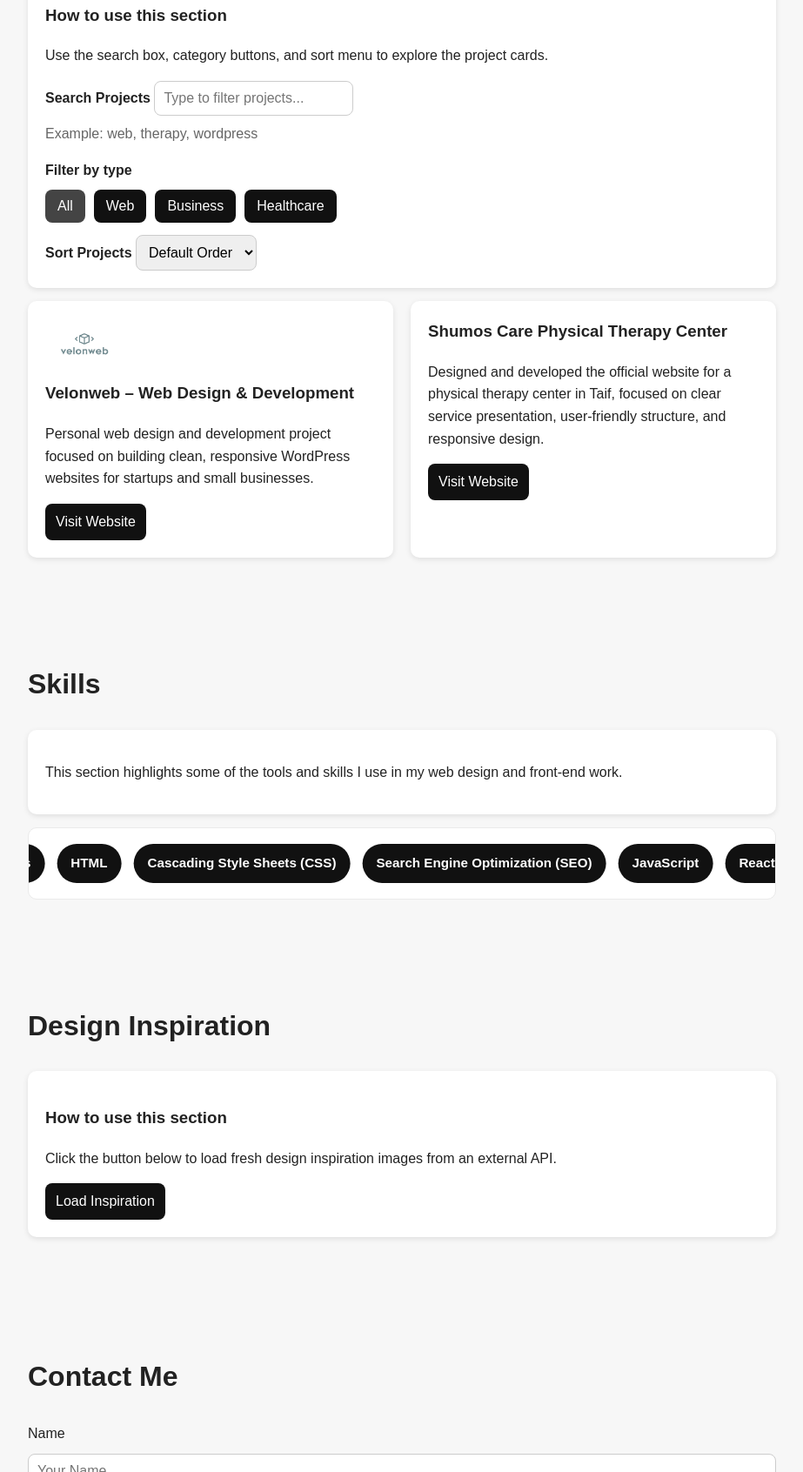
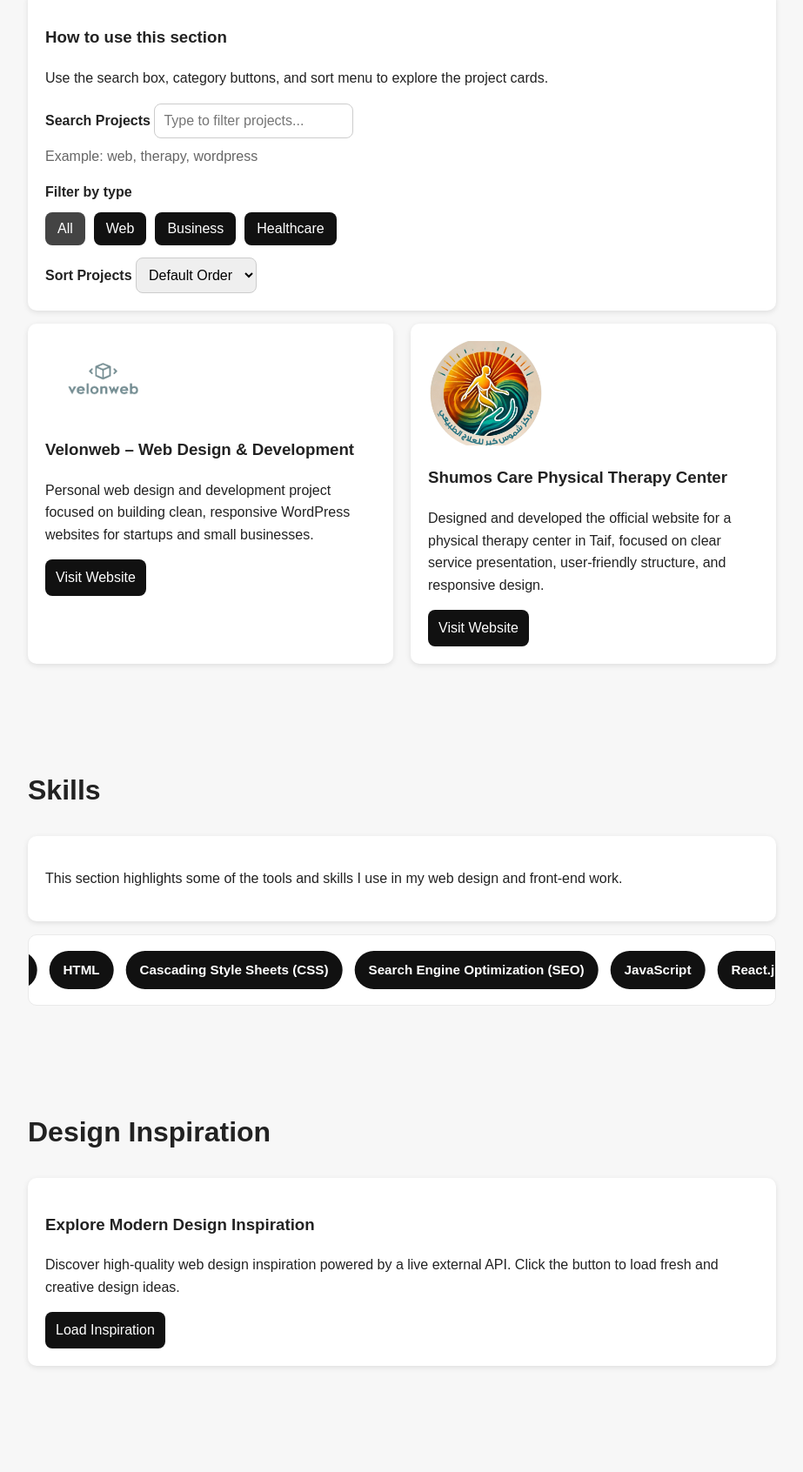
Before and after one commit to OmarAlshehri0/202177130-OmarAlshehri-assignment3, a plain HTML site: page index.html in a window 1280 px wide. Shown: the part 704-2396 px from the top of the page at 87% size, without its empty margins (178-1101 px from the left). Drawn offline with Linux system fonts and the light colour scheme.

Commit message:
make some improve

```diff
--- a/css/styles.css
+++ b/css/styles.css
@@ -131,11 +131,11 @@ nav a.active {
 }
 
 .project-logo {
-  width: 90px;
-  height: auto;
-  display: block;
-  margin-bottom: 12px;
-  border-radius: 8px;
+  width: 35%;
+  max-height: 120px;
+  object-fit: cover;
+  border-radius: 0px;
+  margin-bottom: 15px;
 }
 
 .muted {
--- a/index.html
+++ b/index.html
@@ -39,8 +39,7 @@
                 using HTML, CSS, JavaScript, React, and WordPress.
             </p>
             <p class="muted">
-                This portfolio highlights my projects, technical skills, and design inspiration sources.
-            </p>
+Officially certified as a freelancer with the Ministry of Human Resources and Social Development – Document Code: 757175720FL-            </p>
         </div>
     </section>
 
@@ -100,7 +99,10 @@
                 class="project-card fade-in"
                 data-title="Shumos Care Physical Therapy Center Taif Website Responsive Design"
                 data-category="web healthcare"
-            >
+                >
+
+                <img src="assets/images/cropped-cropped-new.png" alt="Velonweb logo" class="project-logo">
+
                 <h3>Shumos Care Physical Therapy Center</h3>
                 <p>
                     Designed and developed the official website for a physical therapy center in Taif,
@@ -116,7 +118,6 @@
     <!-- skills -->
     <section id="skills">
         <h1>Skills</h1>
-
         <div class="info-box">
             <p>
                 This section highlights some of the tools and skills I use in my web design and front-end work.
@@ -146,15 +147,16 @@
         </div>
     </section>
 
+
     <!-- API section -->
     <section id="inspiration">
         <h1>Design Inspiration</h1>
 
         <div class="info-box">
-            <h3>How to use this section</h3>
+            <h3>Explore Modern Design Inspiration</h3>
             <p>
-                Click the button below to load fresh design inspiration images from an external API.
-            </p>
+Discover high-quality web design inspiration powered by a live external API. Click the button to load fresh and creative design ideas.
+</p>
             <button id="inspirationBtn" type="button">Load Inspiration</button>
             <p id="inspirationLoading" class="muted hidden">Loading design inspiration...</p>
             <p id="inspirationError" class="error hidden"></p>
```
Also changed, not shown: assets/images/cropped-cropped-new.png (added).
